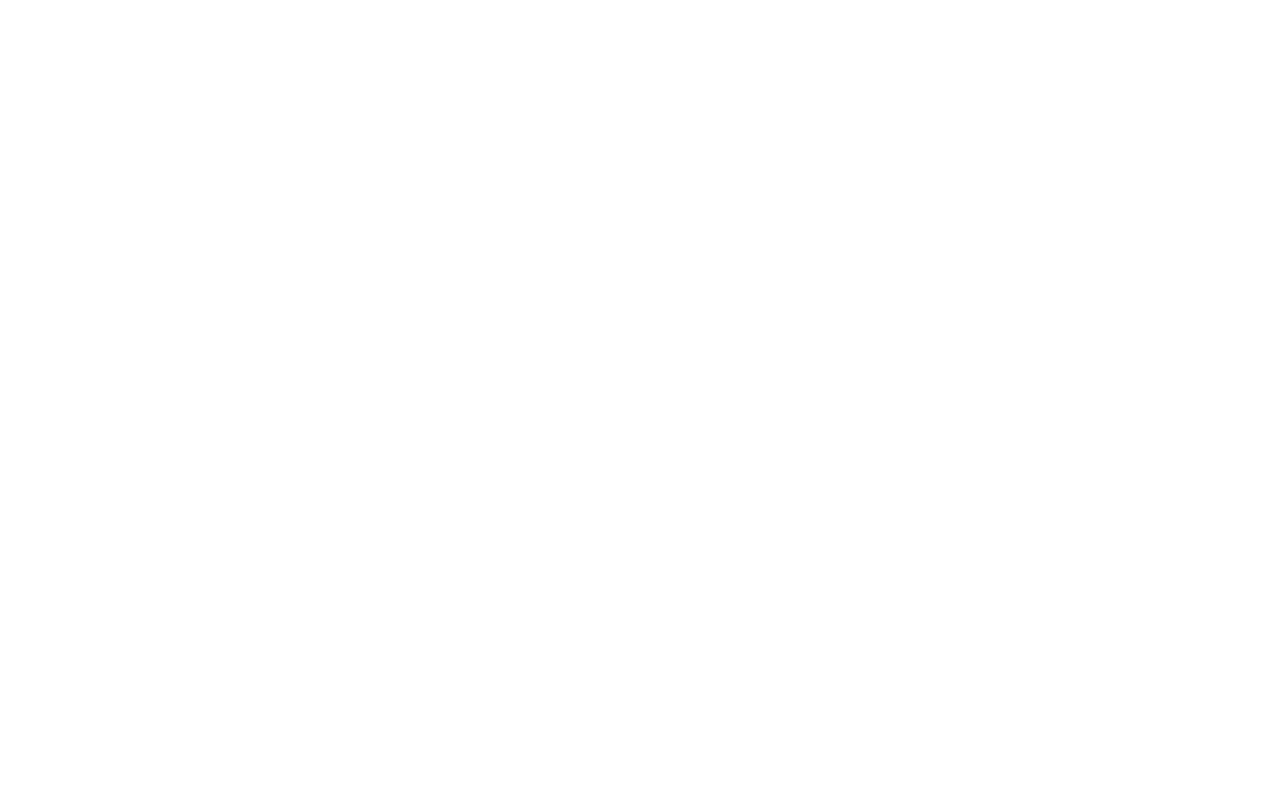
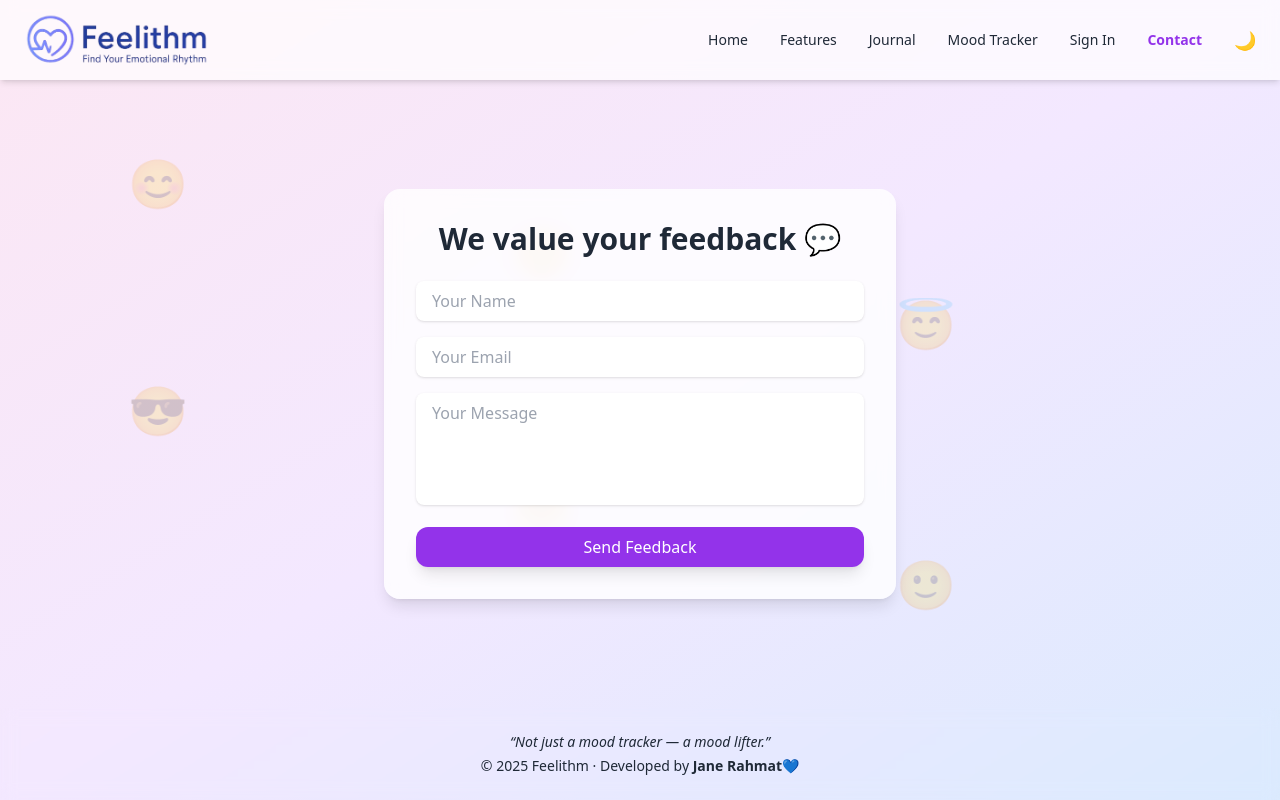
Before and after one commit to jane-rahmat/Feelithm-client, a React (Create React App) app: page /feedback in a window 1280 px wide. Before the commit this address had no page. Built offline with nearby package versions, Linux system fonts and the light colour scheme.

Commit message:
Add: Feedback page and routing integration

```diff
--- a/package.json
+++ b/package.json
@@ -13,6 +13,7 @@
     "framer-motion": "^12.20.1",
     "react": "^18.2.0",
     "react-dom": "^18.2.0",
+    "react-icons": "^5.5.0",
     "react-router-dom": "^6.23.0",
     "react-scripts": "5.0.1",
     "web-vitals": "^2.1.4"
--- a/src/App.jsx
+++ b/src/App.jsx
@@ -7,6 +7,7 @@
 import Journal from "./pages/Journal";
 import Features from "./pages/Features";
 import JournalHistory from "./pages/JournalHistory";
+import Feedback from "./pages/Feedback";
 
 import "./index.css";
 
@@ -20,6 +21,7 @@
         <Route path="/journal" element={<Journal />} />
         <Route path="/features" element={<Features />} />
         <Route path="/journal-history" element={<JournalHistory />} />
+        <Route path="/feedback" element={<Feedback />} />
       </Routes>
     </Router>
   );
--- /dev/null
+++ b/src/pages/Feedback.jsx
@@ -0,0 +1,79 @@
+import { useState } from "react";
+import Navbar from "../components/Navbar";
+import Footer from "../components/Footer";
+import EmojiBackground from "../components/EmojiBackground";
+
+export default function Feedback() {
+  const [form, setForm] = useState({ name: "", email: "", message: "" });
+  const [submitted, setSubmitted] = useState(false);
+
+  const handleChange = (e) => {
+    setForm({ ...form, [e.target.name]: e.target.value });
+  };
+
+  const handleSubmit = (e) => {
+    e.preventDefault();
+
+    if (!form.name || !form.email || !form.message) {
+      alert("Please fill in all fields!");
+      return;
+    }
+
+    setSubmitted(true);
+    setForm({ name: "", email: "", message: "" });
+  };
+
+  return (
+    <div className="flex flex-col min-h-screen bg-gradient-to-br from-pink-100 via-purple-100 to-blue-100 dark:from-indigo-900 dark:via-purple-900 dark:to-gray-900 text-gray-800 dark:text-gray-100">
+      <EmojiBackground />
+      <Navbar />
+
+      <main className="flex-grow flex items-center justify-center px-4 py-12">
+        <div className="w-full max-w-lg bg-white/80 dark:bg-zinc-800/80 backdrop-blur p-8 rounded-2xl shadow-lg">
+          <h1 className="text-3xl font-bold mb-6 text-center">We value your feedback 💬</h1>
+
+          {submitted ? (
+            <p className="text-green-600 dark:text-green-400 text-center font-medium">
+              Thank you! Your message has been received.
+            </p>
+          ) : (
+            <form onSubmit={handleSubmit} className="space-y-4">
+              <input
+                type="text"
+                name="name"
+                placeholder="Your Name"
+                value={form.name}
+                onChange={handleChange}
+                className="w-full px-4 py-2 rounded-lg bg-white dark:bg-zinc-700 shadow focus:outline-none"
+              />
+              <input
+                type="email"
+                name="email"
+                placeholder="Your Email"
+                value={form.email}
+                onChange={handleChange}
+                className="w-full px-4 py-2 rounded-lg bg-white dark:bg-zinc-700 shadow focus:outline-none"
+              />
+              <textarea
+                name="message"
+                placeholder="Your Message"
+                rows="4"
+                value={form.message}
+                onChange={handleChange}
+                className="w-full px-4 py-2 rounded-lg bg-white dark:bg-zinc-700 shadow resize-none focus:outline-none"
+              />
+              <button
+                type="submit"
+                className="w-full bg-purple-600 text-white py-2 rounded-xl hover:bg-purple-700 transition shadow-lg"
+              >
+                Send Feedback
+              </button>
+            </form>
+          )}
+        </div>
+      </main>
+
+      <Footer />
+    </div>
+  );
+}
```
Also changed, not shown: 1 other file (tests, documents, lock files or other folders).
